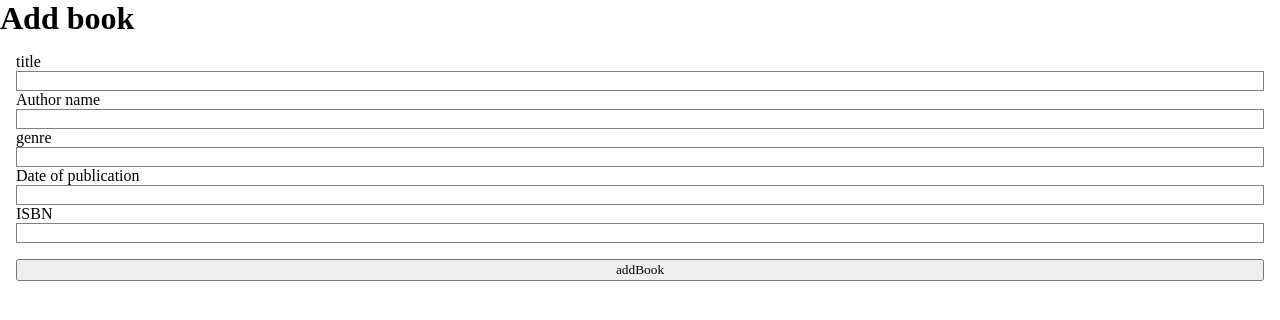
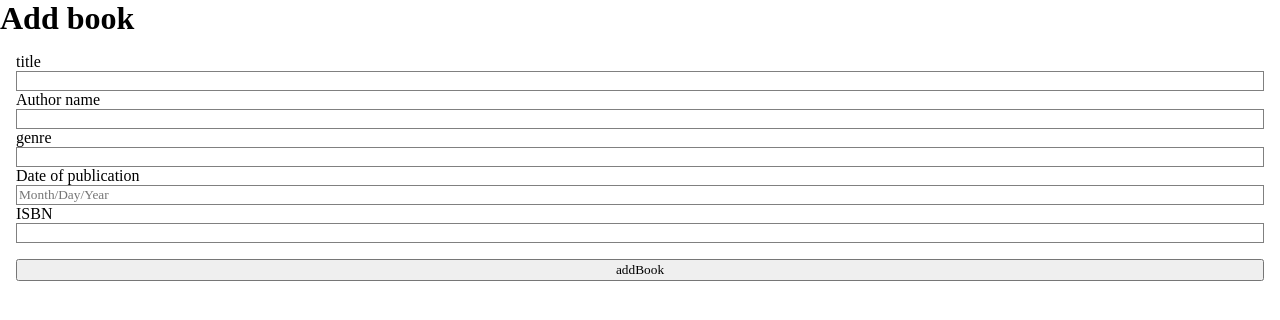
Before and after one commit to Tsedhondup/IMSB-client, a React (Create React App) app: page /addBook in a window 1280 px wide. Shown: the top 320 px of the page. Built offline with nearby package versions, Linux system fonts and the light colour scheme.

Commit message:
placeholder added to date form in addBook component

```diff
--- a/src/Components/AddBookForm/AddBookForm.js
+++ b/src/Components/AddBookForm/AddBookForm.js
@@ -192,6 +192,7 @@ const AddBookForm = () => {
           className={`add-books__form--input-field ${dateClass}`}
           type="text"
           value={pubDate}
+          placeholder="Month/Day/Year"
           onChange={(event) => {
             event.stopPropagation();
             handleFormInputs(event);
```
